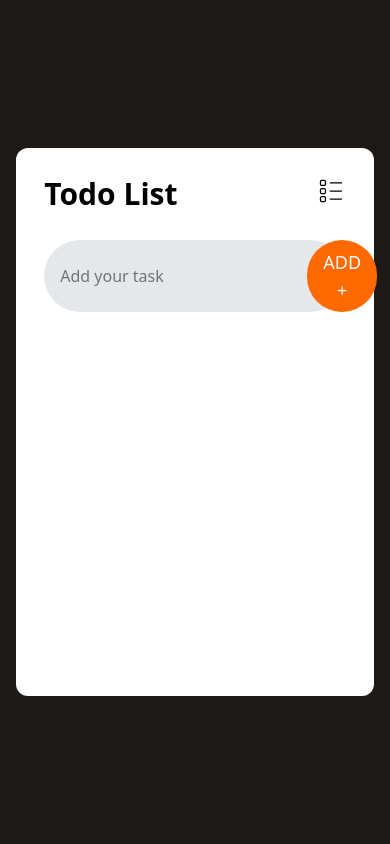
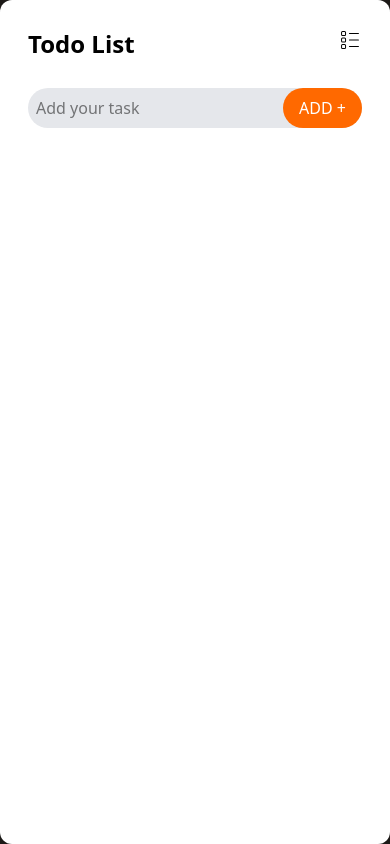
Before and after one commit to twin-flash/Todo, a React (Vite) app: page / in a window 390 px wide. Built offline with nearby package versions, Linux system fonts and the light colour scheme.

Commit message:
Added Mobile (small device) UI copatability

```diff
--- a/src/Todo.jsx
+++ b/src/Todo.jsx
@@ -37,9 +37,9 @@ const Todo = () => {
     localStorage.setItem("TodoList Mohan", JSON.stringify(todolist));
   }, [todolist]);
   return (
-    <div className="bg-white place-self-center w-11/12 max-w-md flex flex-col p-7 min-h-137 rounded-xl">
+    <div className="bg-white place-self-center min-w-full flex flex-col p-7 min-h-full rounded-xl md:min-w-md md:min-h-148">
       {/* -----title----- */}
-      <div className="text-3xl font-semibold flex justify-between">
+      <div className="text-2xl md:text-3xl font-semibold flex justify-between">
         <h2>Todo List</h2>
         <CiBoxList />
       </div>
@@ -48,13 +48,13 @@ const Todo = () => {
       <div className="flex items-center justify-between my-7 bg-gray-200 rounded-full">
         <input
           ref={inputRef}
-          className="border-0 outline-0 bg-transparent px-4"
+          className="border-0 px-2 outline-0 bg-transparent md:px-4"
           type="text"
           placeholder="Add your task"
         />
         <button
           onClick={add}
-          className="border-0 rounded-full bg-orange-500 px-4 p-2 text-lg font-medium text-white"
+          className="border-0 rounded-full bg-orange-500 md:bg-blue-700 px-4 p-2 md:text-lg font-medium text-white"
         >
           ADD +
         </button>
--- a/src/Todolist.jsx
+++ b/src/Todolist.jsx
@@ -19,7 +19,7 @@ const Todolist = ({ todolist, delTodo, mark }) => {
                 onClick={() => {
                   delTodo(todoitem.id);
                 }}
-                className="text-2xl"
+                className="text-xl md:text-2xl"
               >
                 <RiDeleteBin6Line />
               </div>
```
